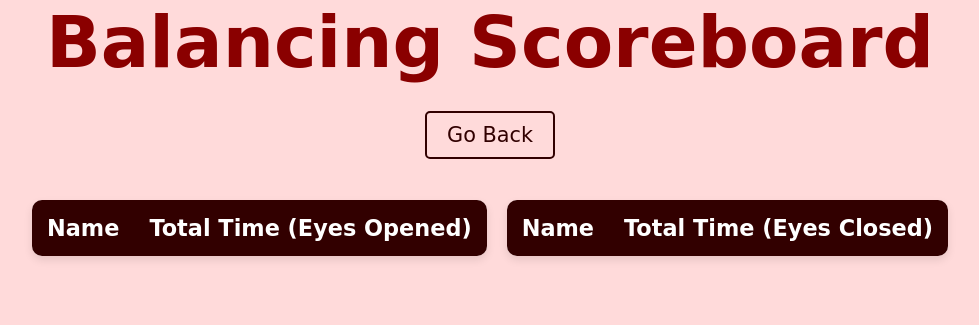
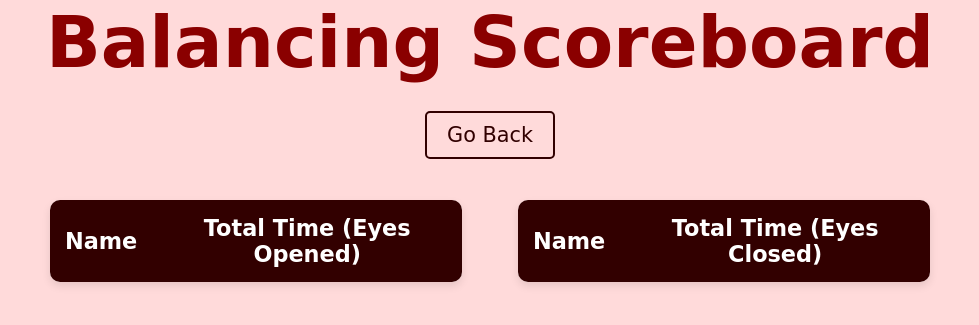
Before and after one commit to SherimaX/SonicSole, a Flask app: template web_page/templates/bScoreboard.html in a window 1280 px wide. Shown: the part 180-505 px from the top of the page, without its empty margins (150-1129 px from the left). Run offline with Flask 3, Linux system fonts and the light colour scheme; the template is opened without the code that fills it, so the values that code supplies are empty.

Commit message:
maxwidth

```diff
--- a/web_page/templates/bScoreboard.html
+++ b/web_page/templates/bScoreboard.html
@@ -57,6 +57,7 @@
       border-radius: 10px;
       overflow: hidden;
       margin-top: 20px;
+      max-width: 45%;
     }
 
     .leaderboards {
```
